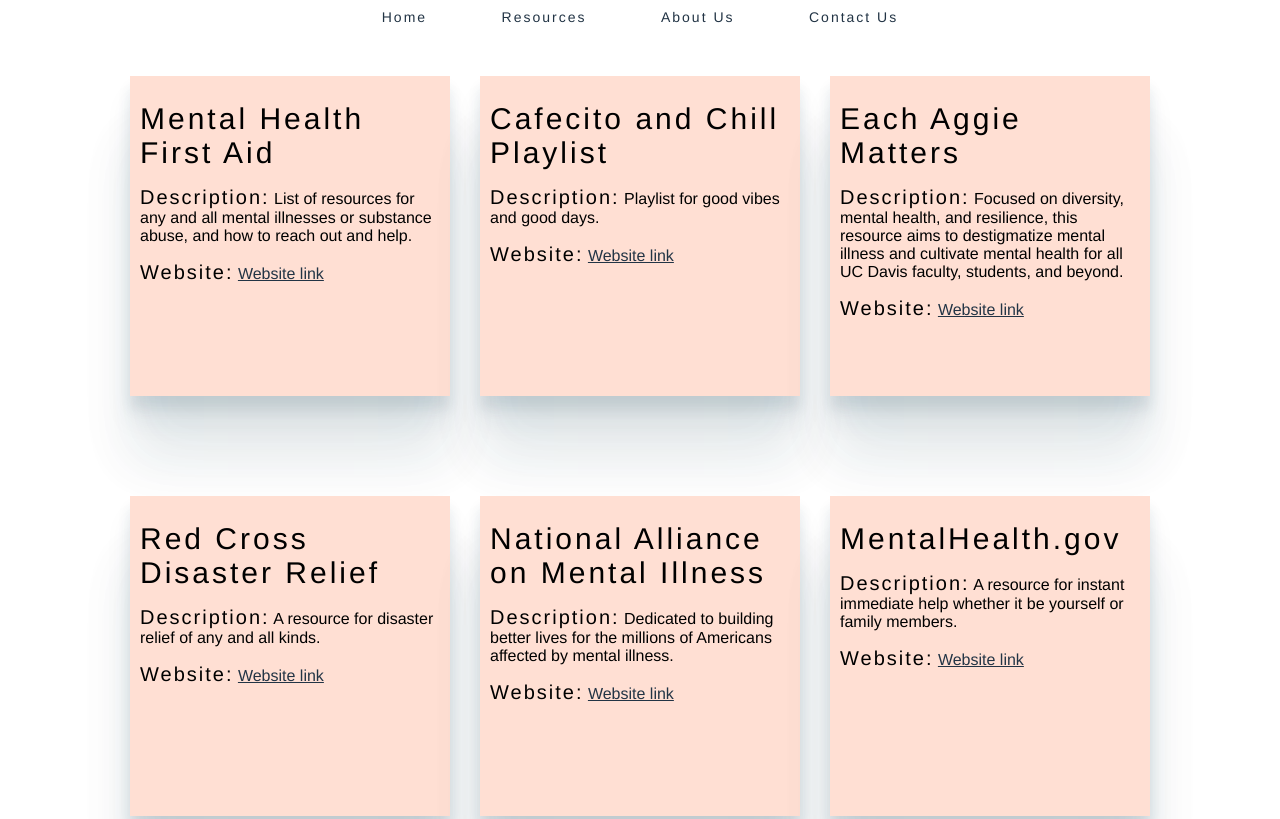
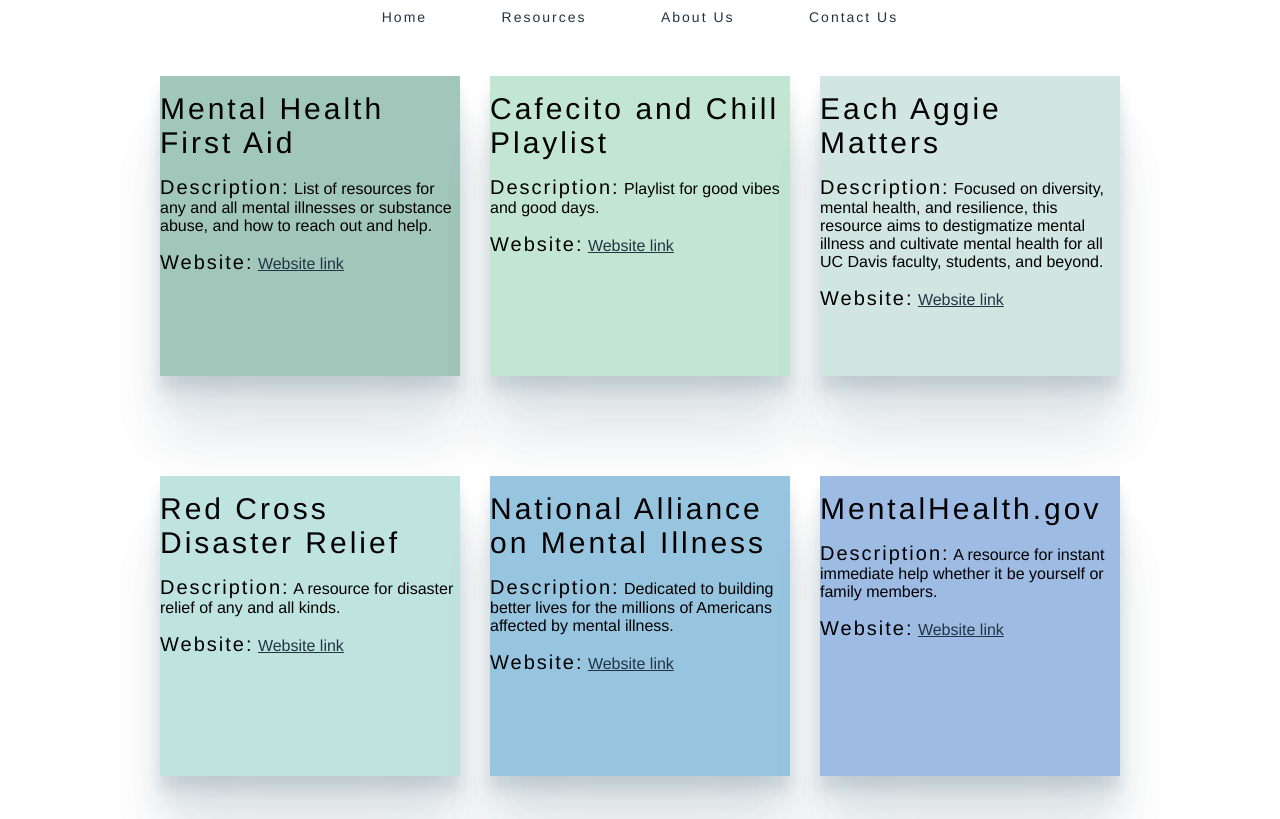
Before and after one commit to cmiciano/-eyes-_mentalhealth, a plain HTML site: page Resources.html in a window 1280 px wide. Shown: the top 819 px of the page. Drawn offline with Linux system fonts and the light colour scheme.

Commit message:
color resources update

```diff
--- a/Resources.html
+++ b/Resources.html
@@ -23,7 +23,7 @@
     </div>
 
     <div class="row">
-      <div class="smallpost resource">
+      <div class="smallpost resource;" style = "background-color: #A1C7BA">
         <p><span class = "resourceName">Mental Health First Aid</span></p>
         <p>
           <span class = "resourceHeading">Description:</span>
@@ -35,7 +35,7 @@
           <a href="https://www.mentalhealthfirstaid.org/mental-health-resources/">Website link</a>
         </p>
       </div>
-      <div class="smallpost resource">
+      <div class="smallpost resource;" style = "background-color: #C3E6D2">
         <p><span class = "resourceName">Cafecito and Chill Playlist</span></p>
         <p>
           <span class = "resourceHeading">Description:</span>
@@ -47,7 +47,7 @@
           <a href="https://open.spotify.com/playlist/4CdcXmlr7WGSoY9v7388Hu?si=40d4fh6MRbOeOJYh5LI0aA&nd=1">Website link</a>
         </p>
       </div>
-      <div class="smallpost resource">
+      <div class="smallpost resource;" style = "background-color: #D1E6E1">
         <p><span class = "resourceName">Each Aggie Matters</span></p>
         <p>
           <span class = "resourceHeading">Description:</span>
@@ -59,7 +59,7 @@
           <a href="https://eachaggiematters.ucdavis.edu/about-each-aggie-matters">Website link</a>
         </p>
       </div>
-      <div class="smallpost resource">
+      <div class="smallpost resource;" style = "background-color: #BFE3DF">
         <p><span class = "resourceName">Red Cross Disaster Relief</span></p>
         <p>
           <span class = "resourceHeading">Description:</span>
@@ -71,7 +71,7 @@
           <a href="https://www.redcross.org/about-us/our-work/disaster-relief/disaster-mental-health.html">Website link</a>
         </p>
       </div>
-      <div class="smallpost resource">
+      <div class="smallpost resource;" style = "background-color: #97C4DE">
         <p><span class = "resourceName">National Alliance on Mental Illness</span></p>
         <p>
           <span class = "resourceHeading">Description:</span>
@@ -83,7 +83,7 @@
           <a href="https://www.nami.org/Home">Website link</a>
         </p>
       </div>
-      <div class="smallpost resource">
+      <div class="smallpost resource;" style = "background-color: #9DBBE3">
         <p><span class = "resourceName">MentalHealth.gov</span></p>
         <p>
           <span class = "resourceHeading">Description:</span>
@@ -95,7 +95,7 @@
           <a href="https://www.mentalhealth.gov/get-help/immediate-help">Website link</a>
         </p>
       </div>
-      <div class="smallpost resource">
+      <div class="smallpost resource;" style = "background-color: #A9D1E8">
         <p><span class = "resourceName">American Psychological Association</span></p>
         <p>
           <span class = "resourceHeading">Description:</span>
```
